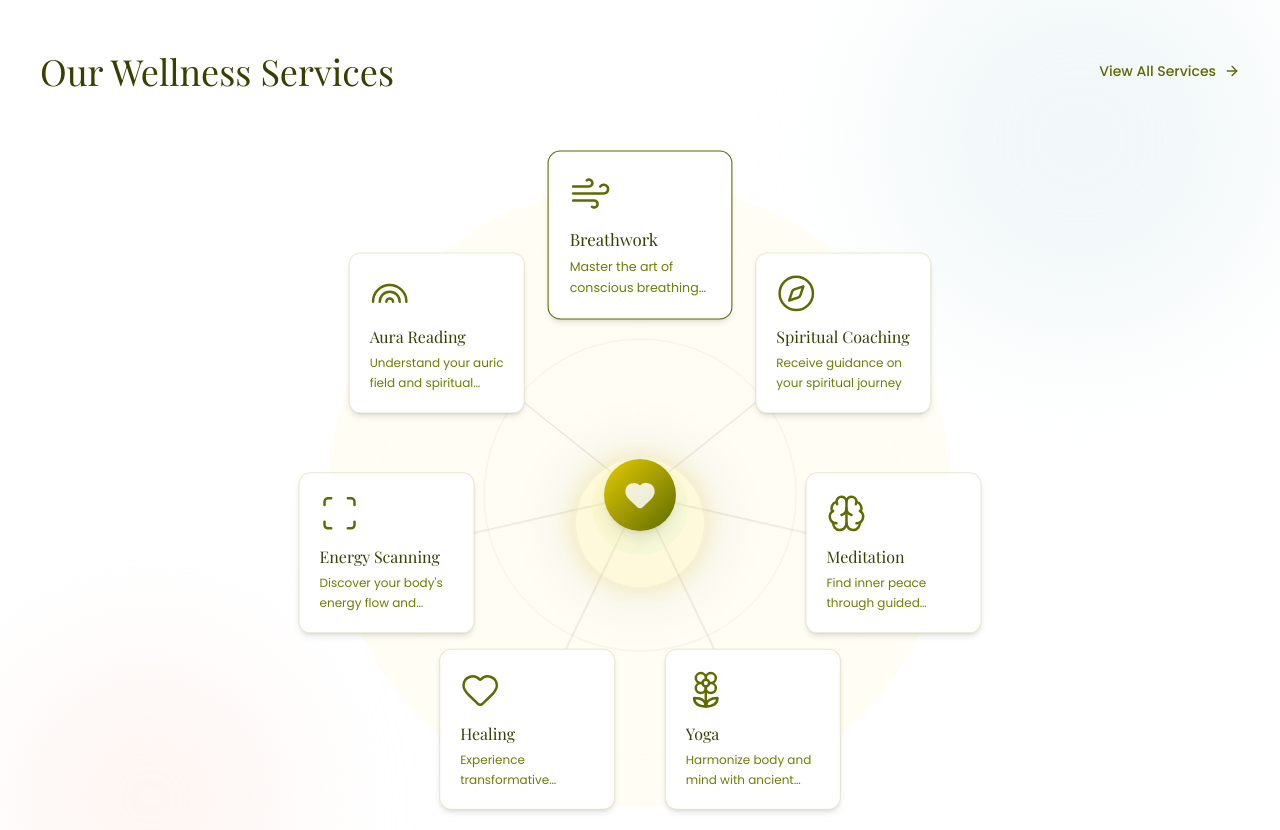
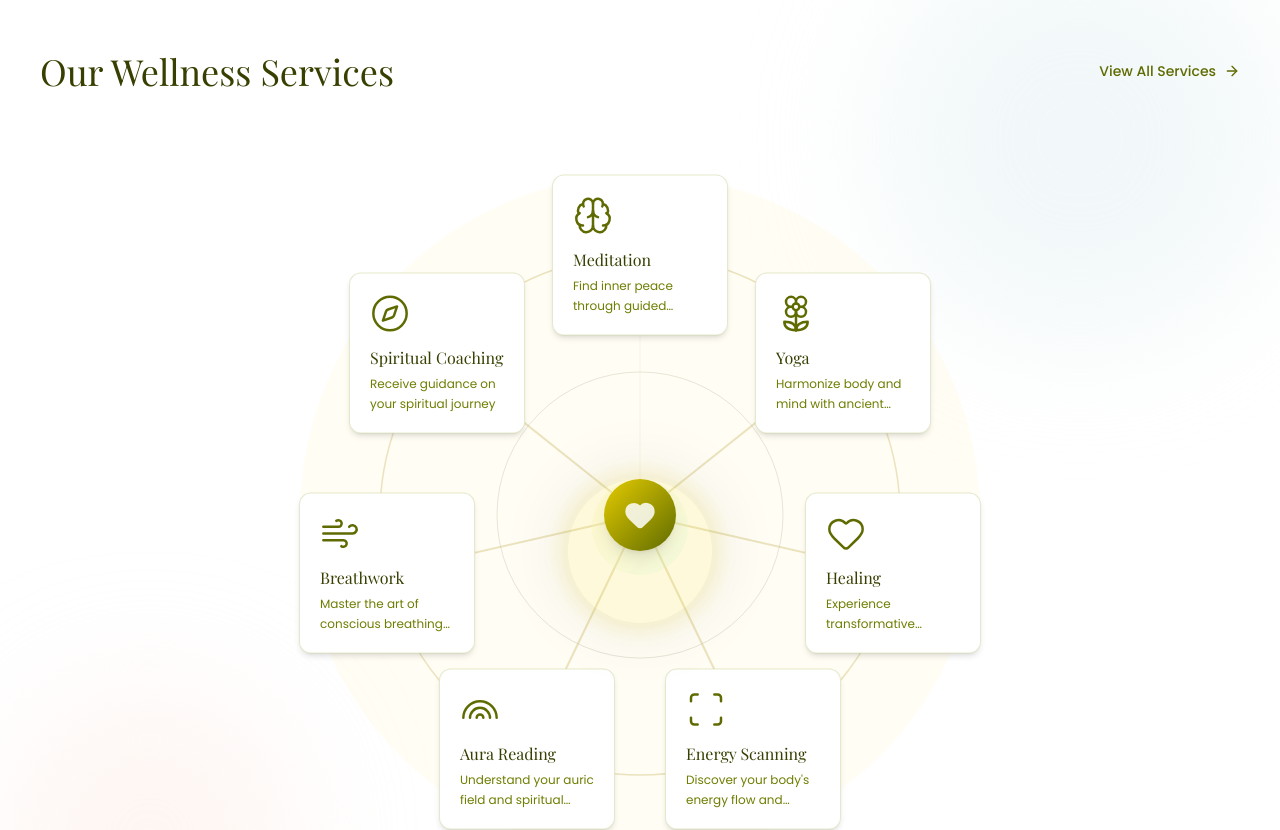
Before and after one commit to gyanamchoudhary/harshollash, a React (Vite) app in the folder app/: page / in a window 1280 px wide. Shown: the part 2360-3190 px from the top of the page. Built offline with nearby package versions, Linux system fonts and the light colour scheme; a web font is replaced by a local one.

Commit message:
feat: continuous CSS orbit rotation, visible spokes, centered heart

```diff
--- a/app/src/index.css
+++ b/app/src/index.css
@@ -103,10 +103,28 @@
 
 @keyframes spoke-shimmer {
   0%, 100% {
-    opacity: 0.08;
+    opacity: 0.15;
   }
   50% {
-    opacity: 0.2;
+    opacity: 0.35;
+  }
+}
+
+@keyframes orbit-rotate {
+  from {
+    transform: translate(-50%, -50%) rotate(0deg);
+  }
+  to {
+    transform: translate(-50%, -50%) rotate(360deg);
+  }
+}
+
+@keyframes counter-rotate {
+  from {
+    transform: rotate(0deg);
+  }
+  to {
+    transform: rotate(-360deg);
   }
 }
 
@@ -121,3 +139,16 @@
 .animate-spoke-shimmer {
   animation: spoke-shimmer 4s ease-in-out infinite;
 }
+
+.animate-orbit {
+  animation: orbit-rotate 35s linear infinite;
+}
+
+.animate-counter-rotate {
+  animation: counter-rotate 35s linear infinite;
+}
+
+.orbit-paused .animate-orbit,
+.orbit-paused .animate-counter-rotate {
+  animation-play-state: paused;
+}
--- a/app/src/sections/home/ServicesOverviewSection.tsx
+++ b/app/src/sections/home/ServicesOverviewSection.tsx
@@ -1,4 +1,4 @@
-import { useState, useEffect } from 'react';
+import { useState } from 'react';
 import { Link } from 'react-router-dom';
 import {
   Brain, Flower2, Heart, Scan, Rainbow, Wind, Compass,
@@ -12,38 +12,11 @@ const iconMap: Record<string, React.ElementType> = {
 };
 
 export default function ServicesOverviewSection() {
-  const [activeIndex, setActiveIndex] = useState(0);
   const [isPaused, setIsPaused] = useState(false);
-
   const serviceCount = services.length;
 
-  // Auto-rotate clockwise
-  useEffect(() => {
-    if (isPaused) return;
-    const interval = setInterval(() => {
-      setActiveIndex((prev) => (prev + 1) % serviceCount);
-    }, 3000);
-    return () => clearInterval(interval);
-  }, [isPaused, serviceCount]);
-
-  // Which card is currently at the top position
-  const topIndex = (serviceCount - activeIndex) % serviceCount;
-
-  // Orbit geometry
-  const cardRadius = 260;
-  const containerHeight = 680;
-  const svgSize = 1000;
-  const svgCenter = svgSize / 2;
-  const svgSpokeRadius = (cardRadius / containerHeight) * svgSize;
-
-  // Generate spoke lines for SVG
-  const spokes = Array.from({ length: serviceCount }, (_, i) => {
-    const angleDeg = i * (360 / serviceCount) - 90;
-    const angleRad = (angleDeg * Math.PI) / 180;
-    const x2 = svgCenter + Math.cos(angleRad) * svgSpokeRadius;
-    const y2 = svgCenter + Math.sin(angleRad) * svgSpokeRadius;
-    return { x2, y2, delay: i * 0.5 };
-  });
+  const orbitRadius = 260;
+  const orbitDiameter = orbitRadius * 2;
 
   return (
     <section className="py-20 lg:py-28 bg-white relative overflow-hidden">
@@ -70,115 +43,139 @@ export default function ServicesOverviewSection() {
         {/* Orbit Carousel - Desktop */}
         <ScrollReveal>
           <div
-            className="hidden lg:block relative"
-            style={{ height: containerHeight }}
+            className={`hidden lg:block relative mx-auto ${isPaused ? 'orbit-paused' : ''}`}
+            style={{ height: 720, maxWidth: 900 }}
             onMouseEnter={() => setIsPaused(true)}
             onMouseLeave={() => setIsPaused(false)}
           >
-            {/* Subtle radial background tint for the orbit area */}
+            {/* Subtle background tint for orbit area */}
             <div
-              className="absolute top-1/2 left-1/2 -translate-x-1/2 -translate-y-1/2 rounded-full bg-yellow-100/30"
-              style={{
-                width: cardRadius * 2.4,
-                height: cardRadius * 2.4,
-              }}
+              className="absolute top-1/2 left-1/2 -translate-x-1/2 -translate-y-1/2 rounded-full bg-yellow-50/60"
+              style={{ width: orbitDiameter + 160, height: orbitDiameter + 160 }}
             />
 
-            {/* SVG Chakra Spokes */}
-            <svg
-              className="absolute inset-0 w-full h-full pointer-events-none"
-              viewBox={`0 0 ${svgSize} ${svgSize}`}
-              preserveAspectRatio="xMidYMid meet"
-            >
-              {/* Outer orbit ring */}
-              <circle
-                cx={svgCenter}
-                cy={svgCenter}
-                r={svgSpokeRadius}
-                fill="none"
-                stroke="#E5CC00"
-                strokeWidth="1"
-                strokeOpacity="0.25"
-                className="animate-spoke-shimmer"
-              />
-              {/* Inner ring */}
-              <circle
-                cx={svgCenter}
-                cy={svgCenter}
-                r={svgSpokeRadius * 0.6}
-                fill="none"
-                stroke="#383F00"
-                strokeWidth="1"
-                strokeOpacity="0.1"
-                className="animate-spoke-shimmer"
-                style={{ animationDelay: '1s' }}
-              />
-              {/* Spokes */}
-              {spokes.map((spoke, i) => (
-                <line
-                  key={i}
-                  x1={svgCenter}
-                  y1={svgCenter}
-                  x2={spoke.x2}
-                  y2={spoke.y2}
-                  stroke="#383F00"
-                  strokeWidth="1.5"
-                  strokeOpacity="0.15"
-                  strokeLinecap="round"
-                  className="animate-spoke-shimmer"
-                  style={{ animationDelay: `${spoke.delay}s` }}
-                />
-              ))}
-              {/* Chakra dots at spoke ends */}
-              {spokes.map((spoke, i) => (
-                <circle
-                  key={`dot-${i}`}
-                  cx={spoke.x2}
-                  cy={spoke.y2}
-                  r="5"
-                  fill="#E5CC00"
-                  fillOpacity="0.35"
-                  className="animate-spoke-shimmer"
-                  style={{ animationDelay: `${spoke.delay + 0.3}s` }}
-                />
-              ))}
-            </svg>
-
-            {/* Center — Breathing Heart */}
-            <div className="absolute top-1/2 left-1/2 -translate-x-1/2 -translate-y-1/2 z-10 flex flex-col items-center">
+            {/* Center Heart — stays fixed, doesn't rotate */}
+            <div className="absolute top-1/2 left-1/2 -translate-x-1/2 -translate-y-1/2 z-30 flex flex-col items-center">
               {/* Outer glow ring */}
-              <div className="absolute w-32 h-32 rounded-full bg-yellow-400/10 animate-glow-pulse" />
+              <div className="absolute w-36 h-36 rounded-full bg-yellow-400/10 animate-glow-pulse" />
               {/* Pulsing aura ring */}
               <div className="absolute w-24 h-24 rounded-full bg-gradient-to-br from-yellow-200/40 to-green-200/20 animate-breathe" />
               {/* Main center circle */}
               <div className="relative w-[72px] h-[72px] rounded-full bg-gradient-to-br from-yellow-500 to-green-800 flex items-center justify-center shadow-lg">
                 <Heart className="w-8 h-8 text-white animate-breathe" fill="white" />
               </div>
-              {/* Label removed */}
             </div>
 
-            {/* Service cards orbiting */}
+            {/* Rotating Orbit Wrapper */}
+            <div
+              className="animate-orbit"
+              style={{
+                position: 'absolute',
+                top: '50%',
+                left: '50%',
+                width: 0,
+                height: 0,
+              }}
+            >
+              {/* SVG Spokes — rotates with the wrapper */}
+              <svg
+                width={orbitDiameter + 80}
+                height={orbitDiameter + 80}
+                style={{
+                  position: 'absolute',
+                  top: -(orbitRadius + 40),
+                  left: -(orbitRadius + 40),
+                  pointerEvents: 'none',
+                  overflow: 'visible',
+                }}
+              >
+                {/* Outer orbit ring */}
+                <circle
+                  cx={orbitRadius + 40}
+                  cy={orbitRadius + 40}
+                  r={orbitRadius}
+                  fill="none"
+                  stroke="#C5B358"
+                  strokeWidth="1.5"
+                  strokeOpacity="0.35"
+                />
+                {/* Inner orbit ring */}
+                <circle
+                  cx={orbitRadius + 40}
+                  cy={orbitRadius + 40}
+                  r={orbitRadius * 0.55}
+                  fill="none"
+                  stroke="#383F00"
+                  strokeWidth="1"
+                  strokeOpacity="0.12"
+                />
+                {/* Spokes */}
+                {Array.from({ length: serviceCount }).map((_, i) => {
+                  const angleDeg = i * (360 / serviceCount) - 90;
+                  const angleRad = (angleDeg * Math.PI) / 180;
+                  const cx = orbitRadius + 40;
+                  const cy = orbitRadius + 40;
+                  const x2 = cx + Math.cos(angleRad) * orbitRadius;
+                  const y2 = cy + Math.sin(angleRad) * orbitRadius;
+                  return (
+                    <g key={i}>
+                      <line
+                        x1={cx}
+                        y1={cy}
+                        x2={x2}
+                        y2={y2}
+                        stroke="#C5B358"
+                        strokeWidth="2"
+                        strokeOpacity="0.35"
+                        strokeLinecap="round"
+                        className="animate-spoke-shimmer"
+                        style={{ animationDelay: `${i * 0.5}s` }}
+                      />
+                      {/* Chakra dot at spoke end */}
+                      <circle
+                        cx={x2}
+                        cy={y2}
+                        r="5"
+                        fill="#E5CC00"
+                        fillOpacity="0.45"
+                        className="animate-spoke-shimmer"
+                        style={{ animationDelay: `${i * 0.5 + 0.3}s` }}
+                      />
+                      {/* Small inner dot */}
+                      <circle
+                        cx={x2}
+                        cy={y2}
+                        r="2"
+                        fill="#fff"
+                        fillOpacity="0.6"
+                      />
+                    </g>
+                  );
+                })}
+              </svg>
+
+              {/* Service cards */}
               {services.map((service, index) => {
-              const angle = (index * (360 / serviceCount) - 90 + activeIndex * (360 / serviceCount)) * (Math.PI / 180);
-              const x = Math.cos(angle) * cardRadius;
-              const y = Math.sin(angle) * cardRadius;
-              const isActive = index === topIndex;
+                const angleDeg = index * (360 / serviceCount) - 90;
+                const angleRad = (angleDeg * Math.PI) / 180;
+                const x = Math.cos(angleRad) * orbitRadius;
+                const y = Math.sin(angleRad) * orbitRadius;
                 const IconComponent = iconMap[service.icon] || Heart;
 
                 return (
-                <Link
+                  <div
                     key={service.slug}
-                  to={`/services/${service.slug}`}
-                  className="absolute top-1/2 left-1/2 transition-all duration-700 ease-out z-20"
                     style={{
-                    transform: `translate(calc(-50% + ${x}px), calc(-50% + ${y}px))`,
+                      position: 'absolute',
+                      left: x,
+                      top: y,
+                      transform: 'translate(-50%, -50%)',
                     }}
                   >
-                  <div
-                    className={`w-44 bg-white rounded-xl border border-green-600/20 p-5 shadow-md hover:shadow-xl transition-all duration-300 hover:-translate-y-1 ${
-                      isActive ? 'border-green-800 shadow-lg scale-105' : ''
-                    }`}
-                  >
+                    {/* Counter-rotate so card stays upright */}
+                    <div className="animate-counter-rotate">
+                      <Link to={`/services/${service.slug}`}>
+                        <div className="w-44 bg-white rounded-xl border border-green-600/20 p-5 shadow-md hover:shadow-xl transition-all duration-300 hover:-translate-y-1 hover:scale-105">
                           <IconComponent className="w-10 h-10 text-green-800 mb-3" strokeWidth={1.5} />
                           <h3 className="font-heading text-base text-green-950 mb-1">{service.name}</h3>
                           <p className="font-body text-xs text-green-700 leading-relaxed line-clamp-2">
@@ -186,8 +183,11 @@ export default function ServicesOverviewSection() {
                           </p>
                         </div>
                       </Link>
+                    </div>
+                  </div>
                 );
               })}
+            </div>
           </div>
         </ScrollReveal>
 
```
Lines whose indentation alone changed are shown as unchanged.
